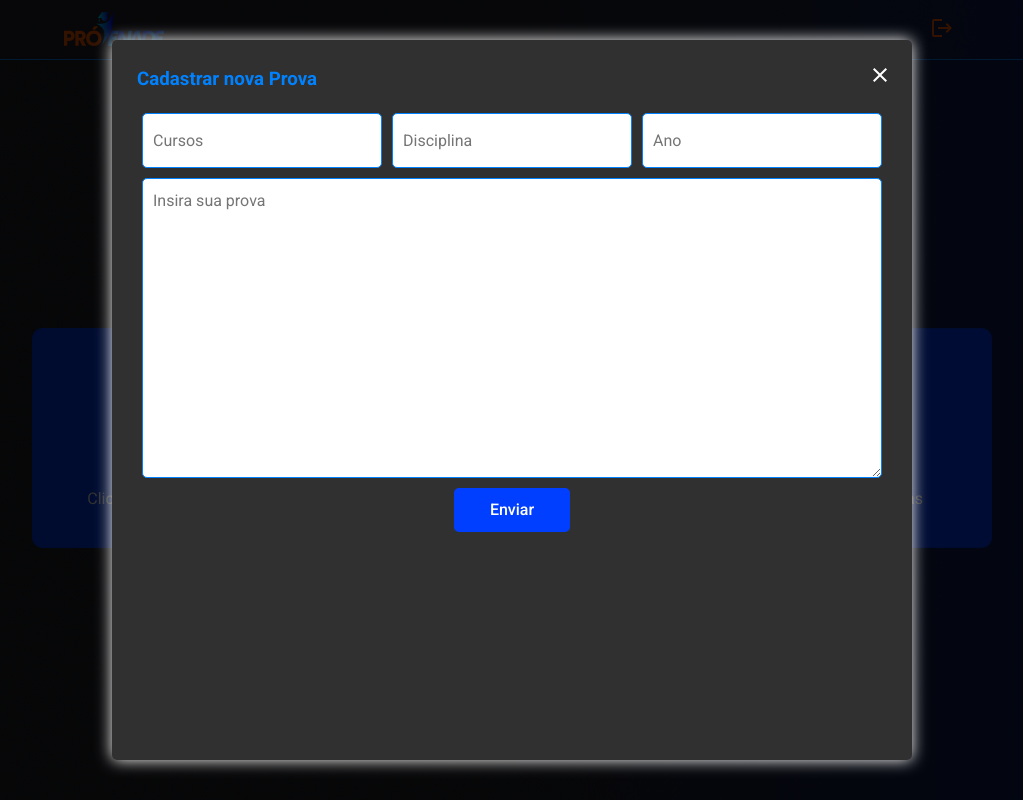
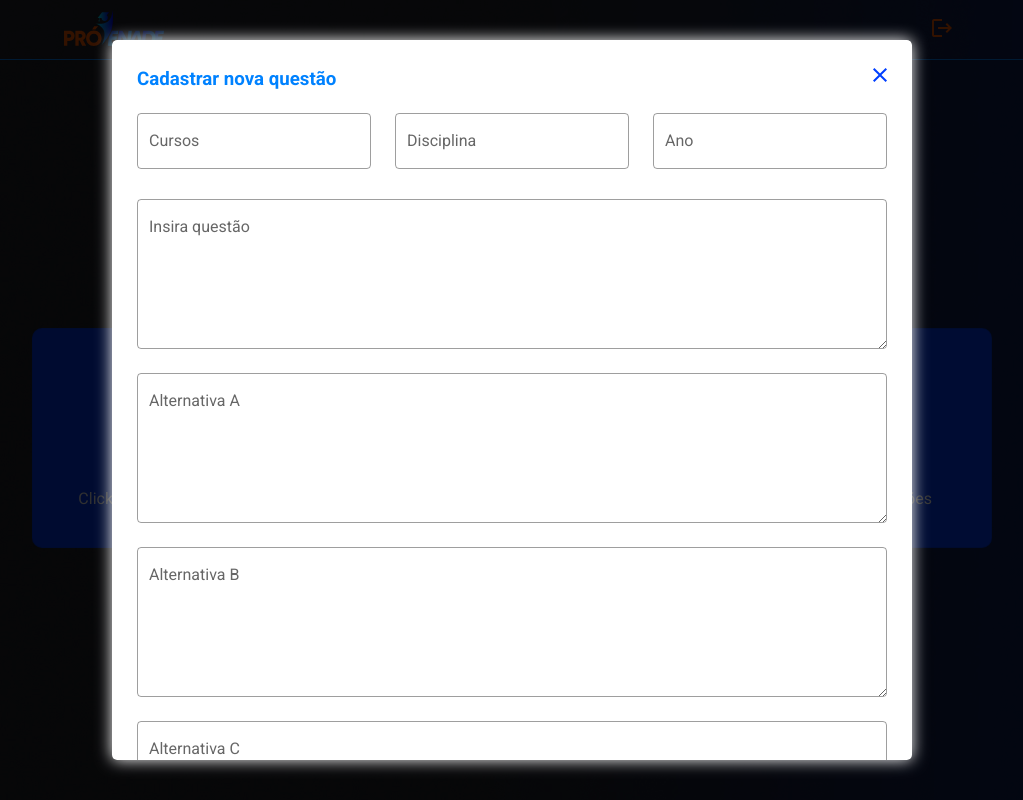
Before and after one commit to Ericlisgon/ProEnade, a Vue app: page /home in a window 1280 px wide. Both pictures are taken after a click on the element 385 px from the left and 438 px from the top of the page. Shown: the whole page, without its empty margins (128-1151 px from the left). Built offline with nearby package versions, Linux system fonts and the light colour scheme.

Commit message:
feat: atualizacao de formulario de cadastro de questoes

```diff
--- a/src/pages/Home.vue
+++ b/src/pages/Home.vue
@@ -7,15 +7,15 @@
 					<v-icon color="#fff" size="50">
 						description
 					</v-icon>
-					<h1>Cadastrar Provas</h1>
-					<p>Click para acessar a área de cadastro de provas</p>
+					<h1>Cadastrar Questões</h1>
+					<p>Click para acessar a área de cadastro de questões</p>
 				</v-card>
 				<v-card class="home__cards__card" outlined>
 					<v-icon color="#fff" size="50">
 						plagiarism
 					</v-icon>
 					<h1>Consultar Provas</h1>
-					<p>Click para consultar, editar ou excluir provas</p>
+					<p>Click para consultar, editar ou excluir questões</p>
 				</v-card>
 			</div>
 			<!-- <table class="home__table content ">
@@ -70,48 +70,187 @@
 				</button> -->
 			</div>
 			<Modal v-if="modal">
-				<div class="modal">
+				<v-card class="modal">
 					<div class="modal__header">
-						<h3 class="modal__header__title">Cadastrar nova Prova</h3>
+						<h3 class="modal__header__title">Cadastrar nova questão</h3>
 						<a @click="modal = false" href="#">
 							<img src="@/assets/Vector.svg" alt="" />
 						</a>
 					</div>
-					<form class="modal__form">
-						<input
+					<v-form class="modal__form">
+						<v-row>
+							<v-col md="12" lg="4">
+								<v-text-field
 									type="text"
-							placeholder="Cursos"
+									label="Cursos"
 									class="modal__form__input"
 									v-model="curso"
+									outlined
 								/>
-						<input
+							</v-col>
+							<v-col md="12" lg="4">
+								<v-text-field
 									type="text"
-							placeholder="Disciplina"
+									label="Disciplina"
 									class="modal__form__input"
 									v-model="disciplina"
+									outlined
 								/>
-						<input
+							</v-col>
+
+							<v-col md="12" lg="4">
+								<v-text-field
 									type="text"
-							placeholder="Ano"
+									label="Ano"
 									class="modal__form__input"
 									v-model="ano"
+									outlined
 								/>
-						<!-- <h3 class="modal__form__title">Insira sua prova</h3> -->
-						<textarea
+							</v-col>
+						</v-row>
+						<div class="modal__form__coluna">
+							<v-row>
+								<v-col md="14" lg="14">
+									<v-textarea
 										type="text"
-							placeholder="Insira sua prova"
+										label="Insira questão"
 										class="modal__form__text"
-							v-model="prova"
+										v-model="questao"
+										hide-details
+										outlined
 									/>
-						<button @click="cadastrarProva" class="modal__form__btn">
+								</v-col>
+							</v-row>
+							<v-row>
+								<v-col md="12" lg="12">
+									<v-textarea
+										type="text"
+										label="Alternativa A"
+										class="modal__form__text"
+										v-model="alternativaA"
+										hide-details
+										outlined
+									/>
+								</v-col>
+							</v-row>
+							<v-row>
+								<v-col md="12" lg="12">
+									<v-textarea
+										type="text"
+										label="Alternativa B"
+										class="modal__form__text"
+										v-model="alternativaB"
+										hide-details
+										outlined
+									/>
+								</v-col>
+							</v-row>
+							<v-row>
+								<v-col md="12" lg="12">
+									<v-textarea
+										type="text"
+										label="Alternativa C"
+										class="modal__form__text"
+										v-model="alternativaC"
+										hide-details
+										outlined
+									/>
+								</v-col>
+							</v-row>
+							<v-row>
+								<v-col md="12" lg="12">
+									<v-textarea
+										type="text"
+										label="Alternativa D"
+										class="modal__form__text"
+										v-model="alternativaD"
+										hide-details
+										outlined
+									/>
+								</v-col>
+							</v-row>
+							<v-row>
+								<v-col md="12" lg="12">
+									<v-textarea
+										type="text"
+										label="Alternativa E"
+										class="modal__form__text"
+										v-model="alternativaE"
+										hide-details
+										outlined
+									/>
+								</v-col>
+							</v-row>
+							<v-row>
+								<v-col md="12" lg="4">
+									<v-text-field
+										type="text"
+										label="Alternativa Correta"
+										class="modal__form__input"
+										v-model="alternativaCorreta"
+										outlined
+										hide-details
+									/>
+								</v-col>
+								<div class="d-flex align-center">
+									<strong class="mx-4">Dificuldade:</strong>
+									<v-radio-group row v-model="dificuldade">
+										<v-radio
+											v-for="(radio, index) in radios"
+											:key="index"
+											:label="radio.label"
+											:value="radio.value"
+										/>
+									</v-radio-group>
+								</div>
+							</v-row>
+							<v-row>
+								<v-col md="12" lg="4">
+									<v-text-field
+										type="text"
+										label="Palavra chave 1"
+										class="modal__form__input"
+										v-model="palavraChave1"
+										outlined
+									/>
+								</v-col>
+								<v-col md="12" lg="4">
+									<v-text-field
+										type="text"
+										label="Palavra chave 2"
+										class="modal__form__input"
+										v-model="palavraChave2"
+										outlined
+									/>
+								</v-col>
+
+								<v-col md="12" lg="4">
+									<v-text-field
+										type="text"
+										label="Palavra chave 3"
+										class="modal__form__input"
+										v-model="palavraChave3"
+										outlined
+									/>
+								</v-col>
+							</v-row>
+						</div>
+						<!-- <v-text-area
+							type="text"
+							label="Insira sua prova"
+							class="modal__form__text"
+							v-model="questao"
+							outlined
+						/> -->
+					</v-form>
+					<v-btn @click="cadastrarProva" class="modal__form__btn">
 						Enviar
-						</button>
-					</form>
-				</div>
+					</v-btn>
+				</v-card>
 			</Modal>
 
 			<Modal v-if="modalEditar">
-				<div class="modal">
+				<!-- <div class="modal">
 					<div class="modal__header">
 						<h3 class="modal__header__title">Consultar Provas</h3>
 						<a href="#" @click="modalEditar = false">
@@ -152,7 +291,7 @@
 						</button>
 						<button class="modal__form__btn">Editar</button>
 					</form>
-				</div>
+				</div> -->
 			</Modal>
 		</div>
 		<!-- <Footer /> -->
@@ -170,17 +309,32 @@ export default {
 			curso: '',
 			disciplina: '',
 			ano: '',
-			prova: '',
+			questao: '',
+			alternativaA: '',
+			alternativaB: '',
+			alternativaC: '',
+			alternativaD: '',
+			alternativaE: '',
+			alternativaCorreta: '',
+			dificuldade: '',
+			palavraChave1: '',
+			palavraChave2: '',
+			palavraChave3: '',
 			modal: false,
 			modalEditar: false,
-			alunos: [],
-			editar: {
-				id: '',
-				curso: '',
-				disciplina: '',
-				ano: '',
-				prova: '',
-			},
+			radios: [
+				{ label: 'Fácil', value: 'F' },
+				{ label: 'Médio', value: 'M' },
+				{ label: 'Difícil', value: 'D' },
+			],
+			// alunos: [],
+			// editar: {
+			// 	id: '',
+			// 	curso: '',
+			// 	disciplina: '',
+			// 	ano: '',
+			// 	prova: '',
+			// },
 		}
 	},
 	components: {
@@ -201,7 +355,17 @@ export default {
 				this.curso === '' ||
 				this.disciplina === '' ||
 				this.ano === '' ||
-				this.prova === ''
+				this.questao === '' ||
+				this.alternativaA === '' ||
+				this.alternativaB === '' ||
+				this.alternativaC === '' ||
+				this.alternativaD === '' ||
+				this.alternativaE === '' ||
+				this.alternativaCorreta === '' ||
+				this.dificuldade === '' ||
+				this.palavraChave1 === '' ||
+				this.palavraChave2 === '' ||
+				this.palavraChave3 === ''
 			) {
 				alert('Preencha todos os campos')
 			} else {
@@ -209,14 +373,34 @@ export default {
 					curso: this.curso,
 					disciplina: this.disciplina,
 					ano: this.ano,
-					prova: this.prova,
+					questao: this.questao,
+					alternativaA: this.alternativaA,
+					alternativaB: this.alternativaB,
+					alternativaC: this.alternativaC,
+					alternativaD: this.alternativaD,
+					alternativaE: this.alternativaE,
+					alternativaCorreta: this.alternativaCorreta,
+					dificuldade: this.dificuldade,
+					palavraChave1: this.palavraChave1,
+					palavraChave2: this.palavraChave2,
+					palavraChave3: this.palavraChave3,
 				})
 			}
 			// this.carregarAlunos()
 			this.curso = ''
 			this.disciplina = ''
 			this.ano = ''
-			this.prova = ''
+			this.questao = ''
+			this.alternativaA = ''
+			this.alternativaB = ''
+			this.alternativaC = ''
+			this.alternativaD = ''
+			this.alternativaE = ''
+			this.alternativaCorreta = ''
+			this.dificuldade = ''
+			this.palavraChave1 = ''
+			this.palavraChave2 = ''
+			this.palavraChave3 = ''
 		},
 		// async carregarAlunos() {
 		// 	const { data } = await axios.get('http://localhost:3000/Provas')
@@ -382,6 +566,8 @@ export default {
 		flex-direction: column;
 		padding: 15px;
 		width: 100%;
+		height: auto;
+		// background: black;
 		&__header {
 			display: flex;
 			justify-content: space-between;
@@ -400,33 +586,10 @@ export default {
 				margin: 20px 0;
 				text-align: initial;
 			}
-			&__input {
-				outline: 0;
-				padding: 10px;
-				margin-bottom: 10px;
-				border-radius: 5px;
-				border: 0;
-				background: #fff;
-				border: 1px solid #0082ff;
-				width: 240px;
-				height: 55px;
-				// &:nth-child(1) {
-				// 	margin-right: 5px;
-				// }
-				// &:nth-child(3) {
-				// 	margin-right: 5px;
-				// }
-			}
-			&__text {
-				outline: 0;
-				padding: 10px;
-				margin-bottom: 10px;
-				border-radius: 5px;
-				border: 0;
-				background: #fff;
-				width: 740px;
-				height: 300px;
-				border: 1px solid #0082ff;
+			&__coluna {
+				width: 100%;
+				display: flex;
+				flex-direction: column;
 			}
 			&__btn {
 				width: 116px;
@@ -462,4 +625,7 @@ export default {
 		}
 	}
 }
+strong {
+	color: #003fff;
+}
 </style>
```
Also changed, not shown: provas.json (+16 -22 lines), src/assets/Vector.svg. Lines whose indentation alone changed are shown as unchanged.
